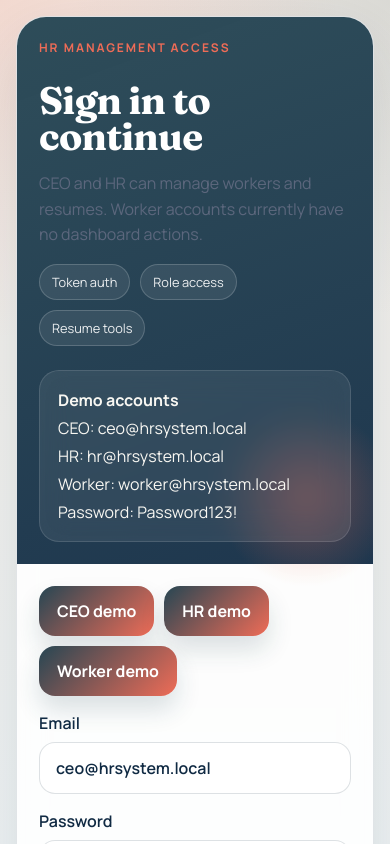
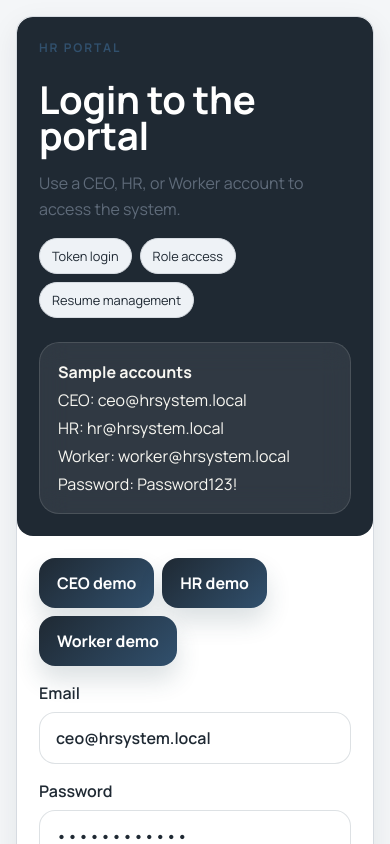
Before and after one commit to VaidikRokad123/hr-automation, a React (Create React App) app in the folder frontend/: page /login in a window 390 px wide. Shown: the top 844 px of the page. Built offline with nearby package versions, Linux system fonts and the light colour scheme; no server answers; the HTML template or start-up script is replaced by a standard one.

Commit message:
frontend

```diff
--- a/frontend/src/App.css
+++ b/frontend/src/App.css
@@ -331,7 +331,7 @@
 
 .dashboard-grid {
   display: grid;
-  grid-template-columns: 0.8fr 1fr 1.2fr;
+  grid-template-columns: repeat(2, minmax(0, 1fr));
   gap: 20px;
   max-width: 1440px;
   margin: 0 auto;
@@ -410,6 +410,22 @@
   overflow: hidden;
 }
 
+.offer-panel-wide {
+  grid-column: 1 / -1;
+}
+
+.offer-panel-wide .OfferLetterContainer {
+  width: 100%;
+}
+
+.offer-panel-wide .FormSection {
+  max-width: 380px;
+}
+
+.offer-panel-wide .PreviewSection {
+  min-width: 0;
+}
+
 @media (max-width: 1200px) {
   .dashboard-hero,
   .dashboard-grid {
@@ -449,3 +465,150 @@
     width: 100%;
   }
 }
+
+.App {
+  background: var(--bg);
+}
+
+.auth-card,
+.dashboard-header,
+.status-card,
+.panel,
+.empty-state,
+.auth-form,
+.auth-copy,
+.FormSection,
+.PreviewSection,
+.editor-header,
+.sidebar,
+.editor-area,
+.paragraph-editor,
+.error-banner,
+.status-message,
+.notification-popup {
+  border-radius: 16px;
+}
+
+.auth-card,
+.dashboard-header,
+.panel,
+.status-card,
+.FormSection,
+.PreviewSection,
+.sidebar,
+.editor-area,
+.paragraph-editor {
+  box-shadow: var(--shadow);
+}
+
+.auth-copy,
+.hero-panel {
+  background: #1f2933;
+  color: #ffffff;
+}
+
+.auth-copy::after {
+  content: none;
+}
+
+.auth-copy h1,
+.dashboard-header h1,
+.panel-header h2,
+.hero-panel h1,
+.FormSection h2,
+.PreviewSection h2,
+.editor-header h1,
+.editor-toolbar h2,
+.sidebar-section h3,
+.error-container h2 {
+  font-family: 'Manrope', sans-serif;
+  font-weight: 700;
+  letter-spacing: -0.01em;
+}
+
+.auth-note,
+.dashboard-header p,
+.empty-state p,
+.empty-inline,
+.status-card p,
+.hero-panel p,
+.helper-text,
+.paragraph-count,
+.capacity-text,
+.no-preview,
+.error-container p {
+  color: var(--muted);
+}
+
+.hero-pill,
+.chip {
+  background: #eef2f6;
+  border: 1px solid var(--line);
+  color: var(--text);
+}
+
+.ghost-btn {
+  background: #ffffff;
+  color: var(--text);
+}
+
+.auth-form,
+.resume-form,
+.editor-header,
+.dashboard-header,
+.panel,
+.FormSection,
+.PreviewSection,
+.sidebar,
+.editor-area {
+  background: #ffffff;
+}
+
+.dashboard-grid {
+  grid-template-columns: repeat(2, minmax(0, 1fr));
+  gap: 18px;
+}
+
+.dashboard-hero {
+  grid-template-columns: minmax(0, 1.15fr) minmax(260px, 0.85fr);
+}
+
+.hero-actions,
+.chip-row,
+.auth-badges,
+.variables-list,
+.header-actions,
+.paragraph-actions {
+  gap: 8px;
+}
+
+.worker-card,
+.page-item,
+.add-page-btn,
+.tool-btn,
+.variable-btn,
+.move-btn,
+.split-btn,
+.delete-btn,
+.back-btn,
+.compile-btn,
+.download-btn,
+.generate-btn,
+.advanced-btn {
+  border-radius: 12px;
+}
+
+.notification-popup,
+.error-banner,
+.auth-error,
+.status-message {
+  border: 1px solid var(--line);
+}
+
+@media (max-width: 900px) {
+  .dashboard-grid,
+  .dashboard-hero,
+  .auth-card {
+    grid-template-columns: 1fr;
+  }
+}
--- a/frontend/src/index.css
+++ b/frontend/src/index.css
@@ -1,4 +1,4 @@
-@import url('https://fonts.googleapis.com/css2?family=Manrope:wght@400;500;600;700;800&family=Fraunces:opsz,wght@9..144,600;9..144,700&display=swap');
+@import url('https://fonts.googleapis.com/css2?family=Manrope:wght@400;500;600;700;800&display=swap');
 
 * {
   margin: 0;
@@ -7,15 +7,15 @@
 }
 
 :root {
-  --bg: #f4efe8;
-  --bg-soft: #eef4f7;
-  --surface: rgba(255, 255, 255, 0.86);
-  --text: #102a43;
-  --muted: #5c677d;
-  --line: rgba(16, 42, 67, 0.12);
-  --accent: #ef6c57;
-  --accent-2: #264653;
-  --shadow: 0 24px 70px rgba(16, 42, 67, 0.12);
+  --bg: #f4f6f8;
+  --bg-soft: #ffffff;
+  --surface: #ffffff;
+  --text: #1f2933;
+  --muted: #5f6b7a;
+  --line: #d6dbe1;
+  --accent: #31506d;
+  --accent-2: #1f2933;
+  --shadow: 0 10px 30px rgba(31, 41, 51, 0.08);
 }
 
 body {
@@ -23,7 +23,7 @@ body {
   -webkit-font-smoothing: antialiased;
   -moz-osx-font-smoothing: grayscale;
   color: var(--text);
-  background: linear-gradient(180deg, var(--bg) 0%, var(--bg-soft) 100%);
+  background: var(--bg);
   min-height: 100vh;
 }
 
--- a/frontend/src/modules/OfferLetter/OfferLetter.css
+++ b/frontend/src/modules/OfferLetter/OfferLetter.css
@@ -1,10 +1,12 @@
 .OfferLetterContainer {
   display: flex;
-  gap: 22px;
+  flex-direction: row;
+  gap: 18px;
   padding: 0;
-  min-height: 100vh;
+  min-height: 680px;
   background: transparent;
   position: relative;
+  align-items: flex-start;
 }
 
 .notification-popup {
@@ -33,28 +35,28 @@
 }
 
 .FormSection {
-  flex: 0 0 400px;
-  background: rgba(255, 255, 255, 0.9);
+  flex: 0 0 380px;
+  width: 100%;
+  background: #ffffff;
   padding: 28px;
-  border-radius: 24px;
-  box-shadow: 0 18px 40px rgba(16, 42, 67, 0.08);
-  border: 1px solid rgba(16, 42, 67, 0.1);
+  border-radius: 16px;
+  box-shadow: 0 10px 30px rgba(31, 41, 51, 0.08);
+  border: 1px solid #d6dbe1;
   height: fit-content;
   overflow-y: auto;
   max-height: calc(100vh - 40px);
-  backdrop-filter: blur(12px);
 }
 
 .PreviewSection {
   flex: 1;
-  background: rgba(255, 255, 255, 0.9);
+  width: 100%;
+  background: #ffffff;
   padding: 28px;
-  border-radius: 24px;
-  box-shadow: 0 18px 40px rgba(16, 42, 67, 0.08);
-  border: 1px solid rgba(16, 42, 67, 0.1);
+  border-radius: 16px;
+  box-shadow: 0 10px 30px rgba(31, 41, 51, 0.08);
+  border: 1px solid #d6dbe1;
   display: flex;
   flex-direction: column;
-  backdrop-filter: blur(12px);
 }
 
 .FormSection h2,
@@ -63,8 +65,8 @@
   color: var(--text);
   text-align: center;
   margin-bottom: 24px;
-  font-size: 1.6rem;
-  font-family: 'Fraunces', serif;
+  font-size: 1.35rem;
+  font-family: 'Manrope', sans-serif;
 }
 
 .form-group {
@@ -142,7 +144,7 @@
 }
 
 .generate-btn {
-  background: linear-gradient(135deg, var(--accent-2), var(--accent));
+  background: var(--accent-2);
   color: white;
 }
 
@@ -158,7 +160,7 @@
 }
 
 .advanced-btn {
-  background: linear-gradient(135deg, #6f4aa8, #8d63c9);
+  background: #31506d;
   color: white;
 }
 
@@ -168,7 +170,7 @@
 }
 
 .download-btn {
-  background: linear-gradient(135deg, #2f855a, #48bb78);
+  background: #4b6b84;
   color: white;
 }
 
@@ -180,9 +182,9 @@
 .pdf-viewer {
   width: 100%;
   flex: 1;
-  border: 1px solid rgba(16, 42, 67, 0.12);
-  border-radius: 18px;
-  min-height: 600px;
+  border: 1px solid #d6dbe1;
+  border-radius: 14px;
+  min-height: 560px;
   background: #fff;
 }
 
@@ -222,3 +224,9 @@
     min-height: 600px;
   }
 }
+
+.OfferLetterContainer .FormSection,
+.OfferLetterContainer .PreviewSection {
+  position: relative;
+  top: 0;
+}
--- a/frontend/src/pages/DashboardPage.js
+++ b/frontend/src/pages/DashboardPage.js
@@ -73,33 +73,27 @@ export default function DashboardPage() {
         <div className="dashboard-shell">
             <header className="dashboard-header">
                 <div>
-                    <p className="eyebrow">Authenticated workspace</p>
+                    <p className="eyebrow">HR portal</p>
                     <h1>{user?.name}</h1>
                     <p>{user?.role?.toUpperCase()} access</p>
                 </div>
-                <button className="logout-btn" onClick={handleLogout}>Logout</button>
+                <button type="button" className="logout-btn" onClick={handleLogout}>Logout</button>
             </header>
 
             <section className="dashboard-hero">
                 <div className="hero-panel">
                     <p className="eyebrow">Workspace overview</p>
-                    <h1>Manage people, resumes, and offer letters from one secure place.</h1>
+                    <h1>Manage people, resumes, and offer letters in one place.</h1>
                     <p>
-                        This dashboard is designed for quick role switching, worker lookup, and resume maintenance.
-                        HR and CEO can edit worker records. Worker users land on a read-only view for now.
+                        HR and CEO can review workers and update resumes. Worker users see a limited dashboard.
                     </p>
                     <div className="hero-actions">
                         <button className="logout-btn" type="button" onClick={() => navigate('/advanced-editor')}>
-                            Open offer editor
+                            Open editor
                         </button>
                         <button className="ghost-btn" type="button" onClick={handleLogout}>
                             Sign out
                         </button>
-                    </div>
-                    <div className="chip-row">
-                        <span className="chip">JWT secured</span>
-                        <span className="chip">CEO / HR / Worker roles</span>
-                        <span className="chip">Resume review</span>
                     </div>
                 </div>
 
@@ -142,6 +136,7 @@ export default function DashboardPage() {
                                 <button
                                     key={worker._id}
                                     className={`worker-card ${selectedWorkerId === worker._id ? 'active' : ''}`}
+                                    type="button"
                                     onClick={() => selectWorker(worker)}
                                 >
                                     <strong>{worker.name}</strong>
@@ -206,10 +201,10 @@ export default function DashboardPage() {
                         )}
                     </section>
 
-                    <section className="panel offer-panel">
+                    <section className="panel offer-panel offer-panel-wide">
                         <div className="panel-header">
                             <h2>Offer Letter Tools</h2>
-                            <button className="ghost-btn" onClick={() => navigate('/advanced-editor')}>Open Editor</button>
+                            <button type="button" className="ghost-btn" onClick={() => navigate('/advanced-editor')}>Open Editor</button>
                         </div>
                         <OfferLetter />
                     </section>
--- a/frontend/src/pages/LoginPage.js
+++ b/frontend/src/pages/LoginPage.js
@@ -31,20 +31,20 @@ export default function LoginPage() {
         <div className="auth-shell">
             <div className="auth-card">
                 <div className="auth-copy">
-                    <p className="eyebrow">HR management access</p>
+                    <p className="eyebrow">HR portal</p>
                     <div className="auth-hero">
-                        <h1>Sign in to continue</h1>
+                        <h1>Login to the portal</h1>
                         <p className="auth-note">
-                            CEO and HR can manage workers and resumes. Worker accounts currently have no dashboard actions.
+                            Use a CEO, HR, or Worker account to access the system.
                         </p>
                         <div className="auth-badges">
-                            <span className="hero-pill">Token auth</span>
+                            <span className="hero-pill">Token login</span>
                             <span className="hero-pill">Role access</span>
-                            <span className="hero-pill">Resume tools</span>
+                            <span className="hero-pill">Resume management</span>
                         </div>
                     </div>
                     <div className="demo-box">
-                        <strong>Demo accounts</strong>
+                        <strong>Sample accounts</strong>
                         <span>CEO: ceo@hrsystem.local</span>
                         <span>HR: hr@hrsystem.local</span>
                         <span>Worker: worker@hrsystem.local</span>
@@ -81,7 +81,7 @@ export default function LoginPage() {
                         {loading ? 'Signing in...' : 'Login'}
                     </button>
 
-                    <p className="empty-inline">Use the demo buttons above for a fast role preview.</p>
+                    <p className="empty-inline">Use the sample buttons above for a quick role preview.</p>
                 </form>
             </div>
         </div>
```
Also changed, not shown: frontend/src/modules/OfferLetter/AdvancedEditor.css (+114 -0 lines), 2 other files (tests, documents, lock files or other folders).
